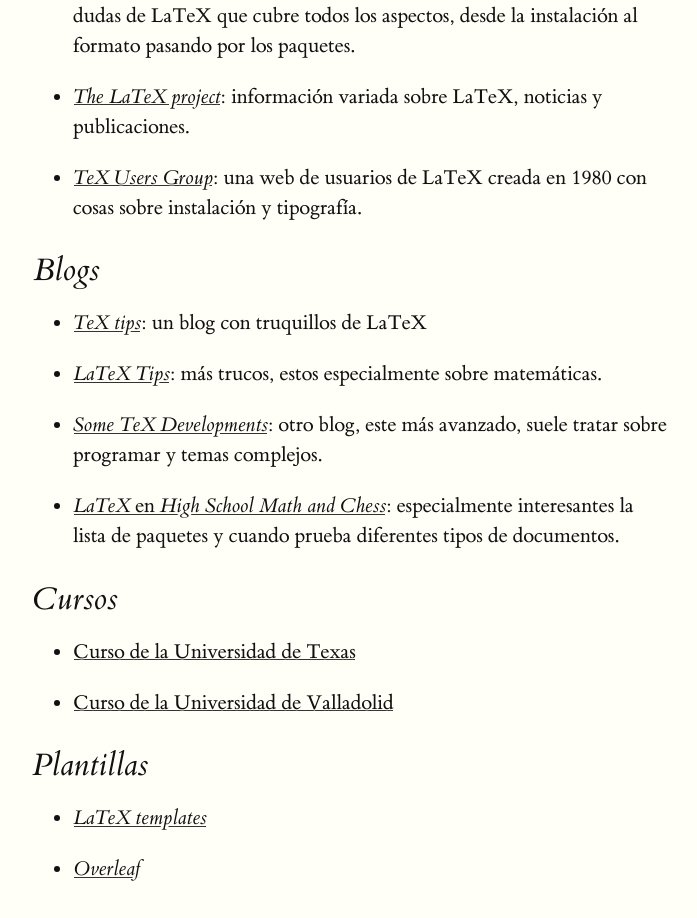
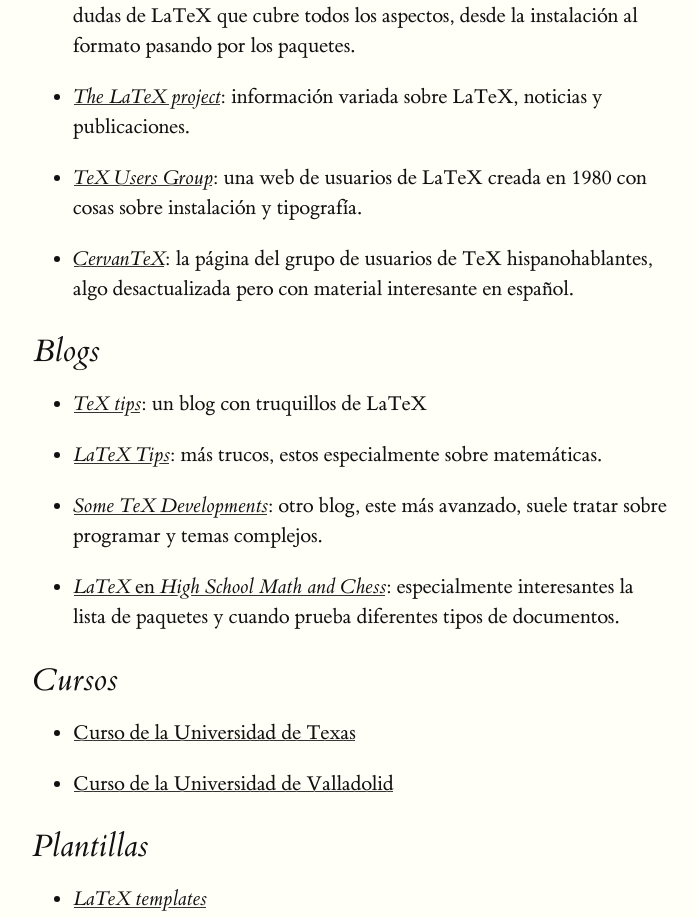
Before and after one commit to Ondiz/cursoLatex, a Jekyll site: the page built from docs/Contenido/Ap3.Enlaces.md, in a window 1280 px wide. Shown: the part 387-1305 px from the top of the page, without its empty margins (127-824 px from the left). Built offline with Jekyll 4.4.1, drawn with Linux system fonts in a browser that asks for light colours.

Commit message:
Añadir enlace a CervanTeX

```diff
--- a/docs/Contenido/Ap3.Enlaces.md
+++ b/docs/Contenido/Ap3.Enlaces.md
@@ -21,12 +21,17 @@
 - [*TeX Users Group*][tug]: una web de usuarios de LaTeX creada en
   1980 con cosas sobre instalación y tipografía.
 
+- [*CervanTeX*][cervantex]: la página del grupo de usuarios de TeX
+  hispanohablantes, algo desactualizada pero con material interesante
+  en español.
+
 [resources]: http://www.dickimaw-books.com/latexresources.html
 [books]: http://www.dickimaw-books.com/latex/index.html
 [dickimaw]: http://www.dickimaw-books.com/
 [faq]: http://www.tex.ac.uk/faq/
 [proj]: http://www.latex-project.org/
 [tug]: http://tug.org/
+[cervantex]: http://www.cervantex.es/node/51
 
 ## Blogs
 
```
